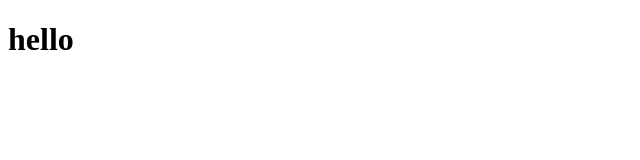
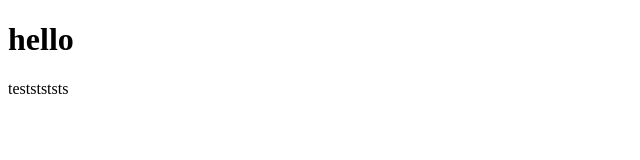
Before and after one commit to m-nemati/prjTest, a plain HTML site: page index.html in a window 1280 px wide. Shown: the full height of the page, 0-640 px from the left. Drawn offline with Linux system fonts and the light colour scheme.

Commit message:
save prj3

```diff
--- a/index.html
+++ b/index.html
@@ -10,5 +10,8 @@
 <h1>
     hello
 </h1>
+<p>
+    teststststs
+</p>
 </body>
 </html>
```
